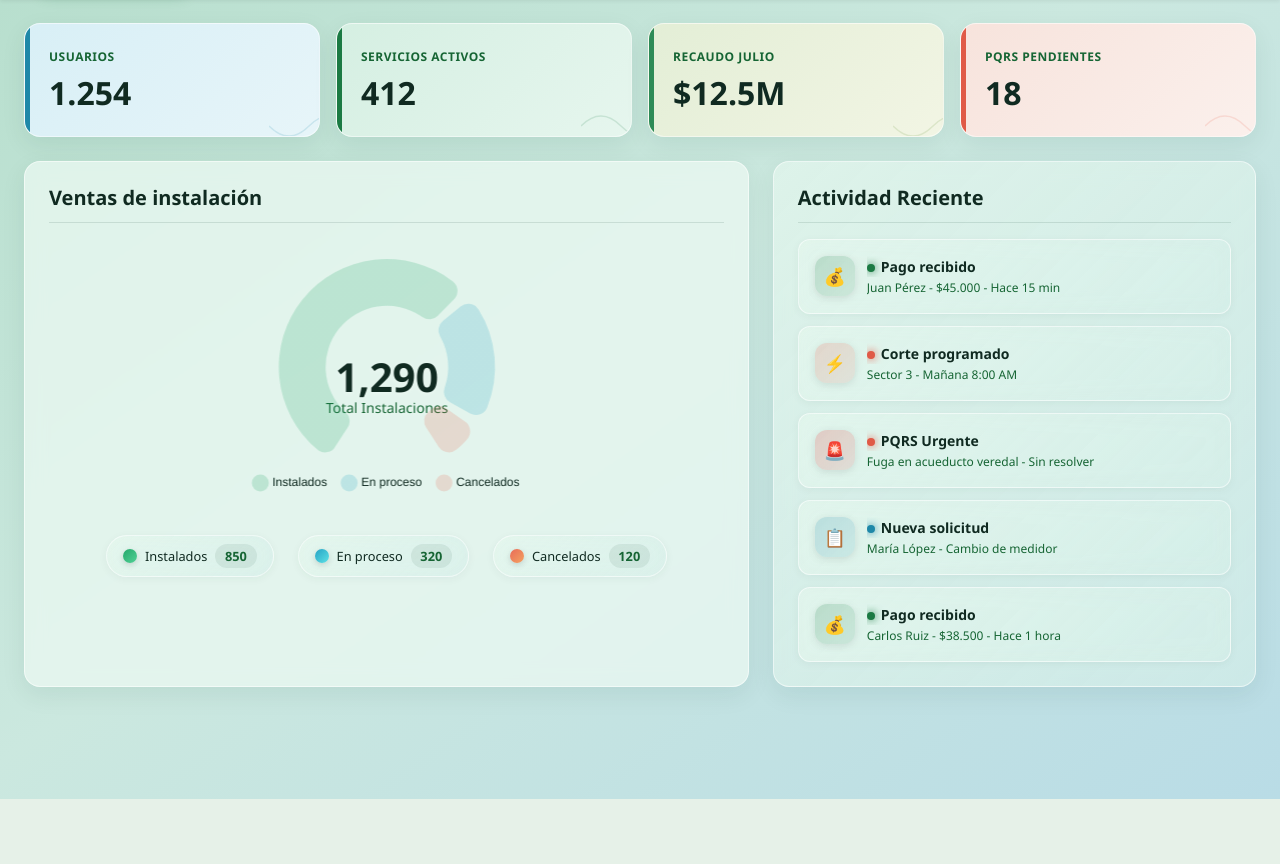
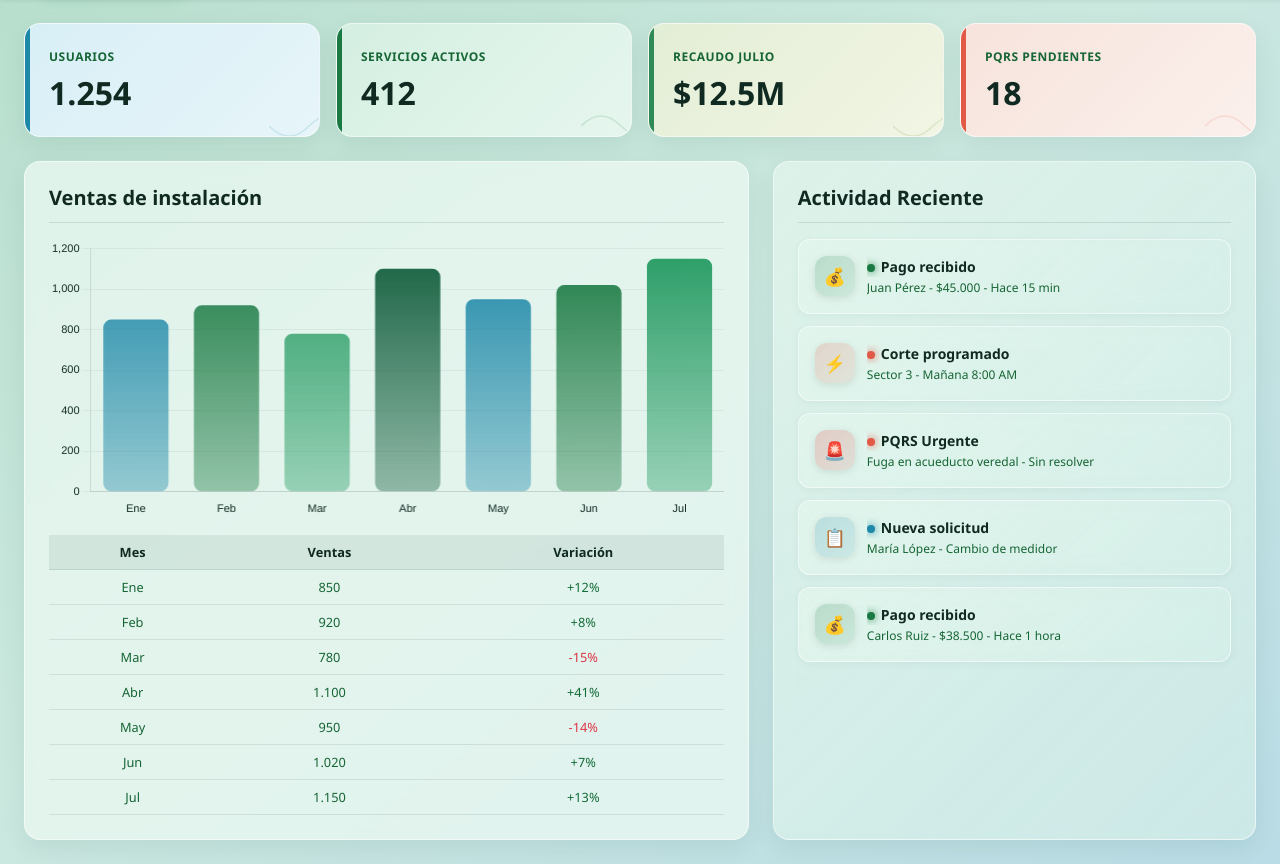
Before and after one commit to Andrealo233/proyecto-v, a Flask app: page / in a window 1280 px wide. Shown: the part 179-1043 px from the top of the page. Before the commit the page ends 978 px from the top, so only its background shows below. Run offline with Flask 3, Linux system fonts and the light colour scheme; some libraries are stand-ins or nearby versions.

Commit message:
revert: Restore original bar chart with monthly sales table

```diff
--- a/static/css/dashboard.css
+++ b/static/css/dashboard.css
@@ -659,9 +659,6 @@ h4, h5, h6 {
     position: relative;
     min-height: 280px;
     max-height: 280px;
-    display: flex;
-    align-items: center;
-    justify-content: center;
 }
 
 .chart-wrapper canvas {
@@ -670,55 +667,6 @@ h4, h5, h6 {
     max-height: 280px;
     padding: 0;
     border-radius: 8px;
-}
-
-.chart-legend-wrapper {
-    display: flex;
-    justify-content: center;
-    gap: 1.5rem;
-    margin-top: 1rem;
-    flex-wrap: wrap;
-}
-
-.legend-item {
-    display: flex;
-    align-items: center;
-    gap: 0.5rem;
-    padding: 0.5rem 1rem;
-    background: var(--glass-panel);
-    backdrop-filter: blur(10px);
-    border-radius: 30px;
-    border: 1px solid var(--glass-border);
-    box-shadow: 0 2px 8px rgba(15, 61, 46, 0.05);
-    transition: all 0.2s ease;
-}
-
-.legend-item:hover {
-    transform: translateY(-2px);
-    box-shadow: 0 6px 20px rgba(15, 61, 46, 0.1);
-    border-color: rgba(255, 255, 255, 0.8);
-}
-
-.legend-color {
-    width: 14px;
-    height: 14px;
-    border-radius: 50%;
-    box-shadow: 0 2px 6px rgba(0, 0, 0, 0.15);
-}
-
-.legend-label {
-    font-size: 0.8rem;
-    font-weight: 500;
-    color: var(--ink-forest);
-}
-
-.legend-value {
-    font-size: 0.8rem;
-    font-weight: 700;
-    color: var(--texto-medio);
-    background: rgba(15, 61, 46, 0.08);
-    padding: 0.15rem 0.6rem;
-    border-radius: 20px;
 }
 
 .chart-table-wrapper {
--- a/templates/dashboard.html
+++ b/templates/dashboard.html
@@ -36,29 +36,32 @@
 
   <!-- Charts & Activity Row -->
   <div class="dashboard-row">
-    <!-- Left: Radial Chart (60%) -->
+    <!-- Left: Bar Chart (60%) -->
     <div class="chart-section">
       <div class="chart-card">
         <h5 class="section-title">Ventas de instalaci&#243;n</h5>
         <div class="chart-wrapper">
           <canvas id="graficaVentasInstalacion"></canvas>
         </div>
-        <div class="chart-legend-wrapper">
-          <div class="legend-item">
-            <span class="legend-color" style="background: linear-gradient(135deg, #24A86B, #52D196);"></span>
-            <span class="legend-label">Instalados</span>
-            <span class="legend-value">850</span>
-          </div>
-          <div class="legend-item">
-            <span class="legend-color" style="background: linear-gradient(135deg, #26A3C4, #5CE1E6);"></span>
-            <span class="legend-label">En proceso</span>
-            <span class="legend-value">320</span>
-          </div>
-          <div class="legend-item">
-            <span class="legend-color" style="background: linear-gradient(135deg, #E86B58, #F4A261);"></span>
-            <span class="legend-label">Cancelados</span>
-            <span class="legend-value">120</span>
-          </div>
+        <div class="chart-table-wrapper">
+          <table class="chart-table">
+            <thead>
+              <tr>
+                <th>Mes</th>
+                <th>Ventas</th>
+                <th>Variaci&#243;n</th>
+              </tr>
+            </thead>
+            <tbody>
+              <tr><td>Ene</td><td>850</td><td class="text-success">+12%</td></tr>
+              <tr><td>Feb</td><td>920</td><td class="text-success">+8%</td></tr>
+              <tr><td>Mar</td><td>780</td><td class="text-danger">-15%</td></tr>
+              <tr><td>Abr</td><td>1.100</td><td class="text-success">+41%</td></tr>
+              <tr><td>May</td><td>950</td><td class="text-danger">-14%</td></tr>
+              <tr><td>Jun</td><td>1.020</td><td class="text-success">+7%</td></tr>
+              <tr><td>Jul</td><td>1.150</td><td class="text-success">+13%</td></tr>
+            </tbody>
+          </table>
         </div>
       </div>
     </div>
@@ -113,129 +116,44 @@
 <script>
   const ctx1 = document.getElementById('graficaVentasInstalacion');
   const g1 = ctx1.getContext('2d');
-
-  const ringData = {
-    labels: ['Instalados', 'En proceso', 'Cancelados'],
-    datasets: [{
-      data: [850, 320, 120],
-      backgroundColor: [
-        createRingGradient(g1, '#24A86B', '#52D196'),
-        createRingGradient(g1, '#26A3C4', '#5CE1E6'),
-        createRingGradient(g1, '#E86B58', '#F4A261')
-      ],
-      borderWidth: 0,
-      spacing: 8,
-      borderRadius: 12,
-      circumference: 300,
-      rotation: -150,
-      offset: 0,
-      weight: 0.6
-    }]
-  };
-
-  function createRingGradient(ctx, colorStart, colorEnd) {
-    const gradient = ctx.createRadialGradient(0, 0, 0, 0, 0, 150);
-    gradient.addColorStop(0, colorStart);
-    gradient.addColorStop(0.5, colorEnd);
-    gradient.addColorStop(1, colorStart + '33');
-    return gradient;
-  }
-
-  const plugins = {
-    tooltip: {
-      backgroundColor: 'rgba(16, 42, 33, 0.92)',
-      titleColor: '#F5F2E8',
-      bodyColor: '#B7EBD6',
-      padding: 12,
-      cornerRadius: 10,
-      displayColors: true,
-      callbacks: {
-        label: function(context) {
-          const total = context.dataset.data.reduce((a, b) => a + b, 0);
-          const percentage = ((context.raw / total) * 100).toFixed(1);
-          return `${context.label}: ${context.raw} (${percentage}%)`;
-        },
-        title: function() {
-          return '';
-        }
-      }
+  const colors1 = ['#1E88A8', '#1B7A43', '#269B63', '#135E3D', '#1E88A8', '#1B7A43', '#269B63'];
+  const grads1 = colors1.map(c => {
+    const gr = g1.createLinearGradient(0, 0, 0, 280);
+    gr.addColorStop(0, c);
+    gr.addColorStop(1, c + '55');
+    return gr;
+  });
+  new Chart(ctx1, {
+    type: 'bar',
+    data: {
+      labels: ['Ene', 'Feb', 'Mar', 'Abr', 'May', 'Jun', 'Jul'],
+      datasets: [{
+        label: 'Ventas de instalaci&#243;n',
+        data: [850, 920, 780, 1100, 950, 1020, 1150],
+        backgroundColor: grads1,
+        borderRadius: 8,
+        borderWidth: 0,
+        borderSkipped: false
+      }]
     },
-    legend: {
-      display: true,
-      position: 'bottom',
-      labels: {
-        color: '#102A21',
-        font: { size: 12, weight: '500' },
-        padding: 16,
-        usePointStyle: true,
-        pointStyle: 'circle'
-      }
-    },
-    datalabels: {
-      display: false
-    }
-  };
-
-  const chart = new Chart(ctx1, {
-    type: 'doughnut',
-    data: ringData,
     options: {
       responsive: true,
       maintainAspectRatio: false,
-      cutout: '55%',
-      circumference: 300,
-      rotation: -150,
-      animation: {
-        animateRotate: true,
-        animateScale: true,
-        duration: 1200,
-        easing: 'easeOutQuart'
+      plugins: {
+        legend: { display: false }
       },
-      plugins: plugins,
-      elements: {
-        arc: {
-          borderWidth: 0,
-          borderRadius: 12,
-          shadowColor: 'rgba(15, 61, 46, 0.25)',
-          shadowBlur: 20,
-          shadowOffsetX: 0,
-          shadowOffsetY: 8
+      scales: {
+        y: {
+          beginAtZero: true,
+          grid: { color: 'rgba(16, 42, 33, 0.06)' },
+          ticks: { color: '#102A21', font: { size: 11 } }
+        },
+        x: {
+          grid: { display: false },
+          ticks: { color: '#102A21', font: { size: 11 } }
         }
-      },
-      layout: {
-        padding: 20
       }
-    },
-    plugins: [{
-      id: 'centerText',
-      beforeDraw: function(chart) {
-        const ctx = chart.ctx;
-        const total = chart.data.datasets[0].data.reduce((a, b) => a + b, 0);
-        const width = chart.width;
-        const height = chart.height;
-        const fontSize = Math.min(width, height) / 7;
-
-        ctx.save();
-        ctx.font = `700 ${fontSize}px 'Segoe UI', sans-serif`;
-        ctx.fillStyle = '#102A21';
-        ctx.textAlign = 'center';
-        ctx.textBaseline = 'middle';
-
-        const centerX = width / 2;
-        const centerY = height / 2 + 10;
-
-        ctx.shadowColor = 'rgba(255, 255, 255, 0.4)';
-        ctx.shadowBlur = 4;
-        ctx.shadowOffsetY = 1;
-
-        ctx.fillText(total.toLocaleString(), centerX, centerY - 8);
-
-        ctx.font = `500 ${fontSize * 0.35}px 'Segoe UI', sans-serif`;
-        ctx.fillStyle = '#166534';
-        ctx.fillText('Total Instalaciones', centerX, centerY + fontSize * 0.5);
-        ctx.restore();
-      }
-    }]
+    }
   });
 </script>
 {% endblock %}
```
